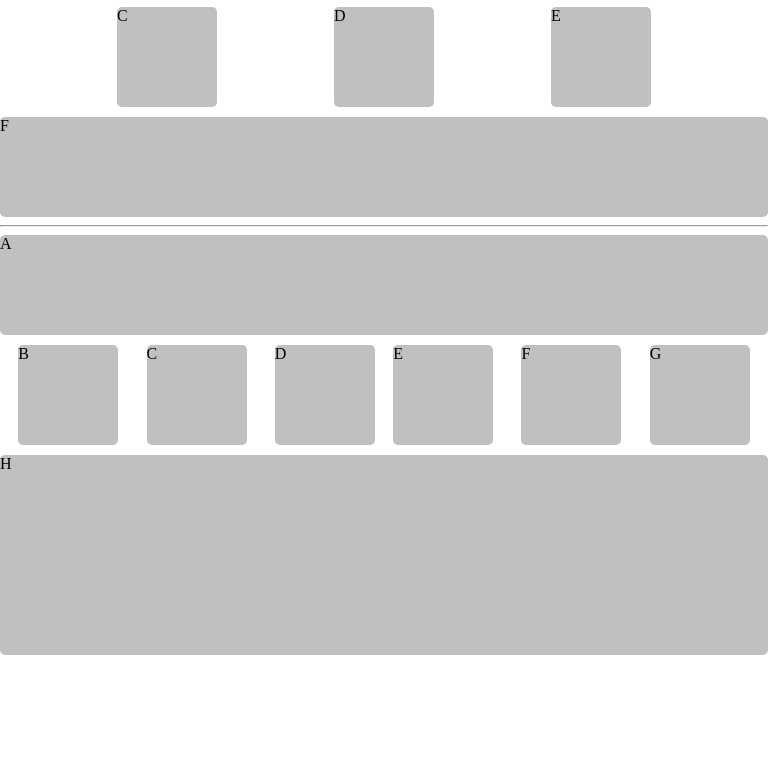
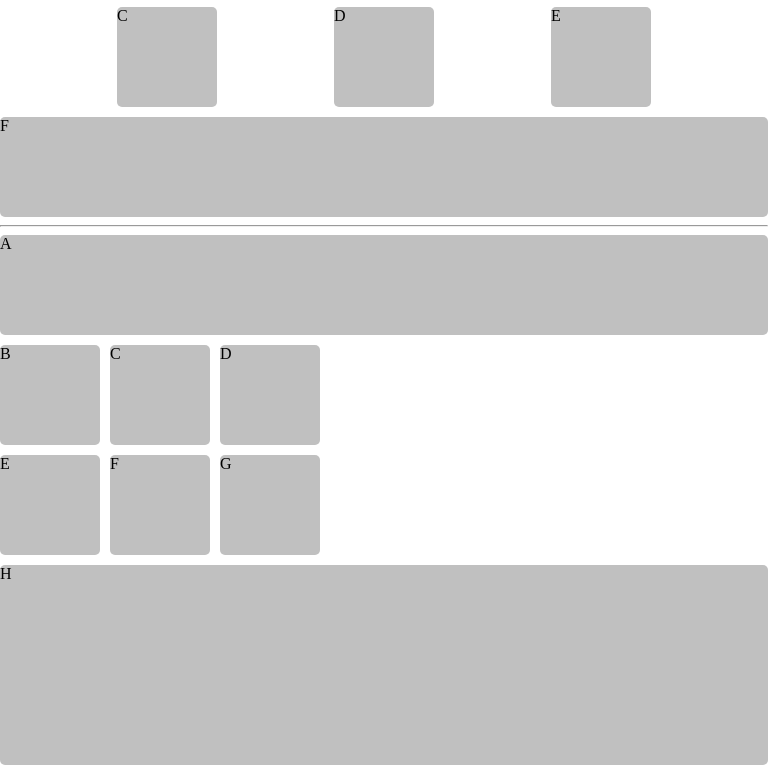
Before and after one commit to Ellurma/html, a plain HTML site: page lesson5/hw-adaptive_base.html in a window 768 px wide. Shown: the part 771-1536 px from the top of the page. Before the commit the page ends 1426 px from the top, so only its background shows below. Drawn offline with Linux system fonts and the light colour scheme.

Commit message:
add lesson5 add hw-adaptive-base!!!

```diff
--- a/lesson5/hw-adaptive_base.html
+++ b/lesson5/hw-adaptive_base.html
@@ -34,13 +34,17 @@
 
 <div class="box4 w430 h100 bg-silv brd-r-5 mrg-b-10">A</div>
 <div class="wrap dsp-fl w430 jc-sb">
-    <div class="wrap1 dsp-fl fl-wrp">
+    <div class="wrap2 w430 dsp-fl fl-wrp">
+        <div class="a dsp-fl">
             <div class="box6 h100 w100 bg-silv brd-r-5 mrg-r-10 mrg-b-10">B</div>
             <div class="box7 h100 w100 bg-silv brd-r-5 mrg-r-10 mrg-b-10">C</div>
             <div class="box8 h100 w100 bg-silv brd-r-5 mrg-b-10">D</div>
+        </div>
+        <div class="a dsp-fl">
             <div class="box6 h100 w100 bg-silv brd-r-5 mrg-r-10 mrg-b-10">E</div>
             <div class="box7 h100 w100 bg-silv brd-r-5 mrg-r-10 mrg-b-10">F</div>
             <div class="box8 h100 w100 bg-silv brd-r-5 mrg-b-10 ">G</div>
+        </div>
     </div>
     <div class="fl-wrp">
         <div class="box5 w100 h210 bg-silv brd-r-5 ">H</div>
--- a/lesson5/main.css
+++ b/lesson5/main.css
@@ -31,11 +31,9 @@
 .mrg-b-10{
     margin-bottom: 10px;
 }
-
 .jc-sb{
     justify-content: space-between;
 }
-
 @media screen and (max-width: 576px) {
     .wrap {
         width: 100%;
@@ -43,7 +41,15 @@
         flex-direction: column;}
     .wrap1{
         width: 100%;
-        justify-content: space-evenly;}
+        justify-content: space-evenly;
+    }
+    .wrap2{
+        width: 100%;
+        flex-direction: column;
+    }
+    .a{
+        justify-content: space-evenly;
+    }
     .box3, .box9{
         height: 100px;
         width: 100%}
@@ -57,10 +63,19 @@
     .wrap {
         width: 100%;
         height: 100%;
-        flex-direction: column;}
+        flex-direction: column;
+       }
     .wrap1{
         width: 100%;
-        justify-content: space-evenly;}
+        justify-content: space-evenly;
+    }
+    .wrap2{
+        width: 100%;
+        flex-direction: column;
+    }
+    .a{
+        justify-content: space-evenly;
+    }
     .box3, .box9{
         height: 100px;
         width: 100%}
@@ -69,7 +84,6 @@
     .box5{
         width: 100%;
         height: 200px;}
-
 }
     @media screen and (min-width: 768px) and (max-width: 992px) {
         .wrap {
@@ -79,6 +93,13 @@
         .wrap1{
             width: 100%;
             justify-content: space-evenly;}
+        .wrap2{
+            width: 100px;
+            flex-direction: column;
+        }
+        .a{
+            justify-content: space-evenly;
+        }
         .box3, .box9{
             height: 100px;
             width: 100%}
@@ -87,5 +108,4 @@
         .box5{
             width: 100%;
             height: 200px;}
-
     }
```
Lines whose indentation alone changed are shown as unchanged.
